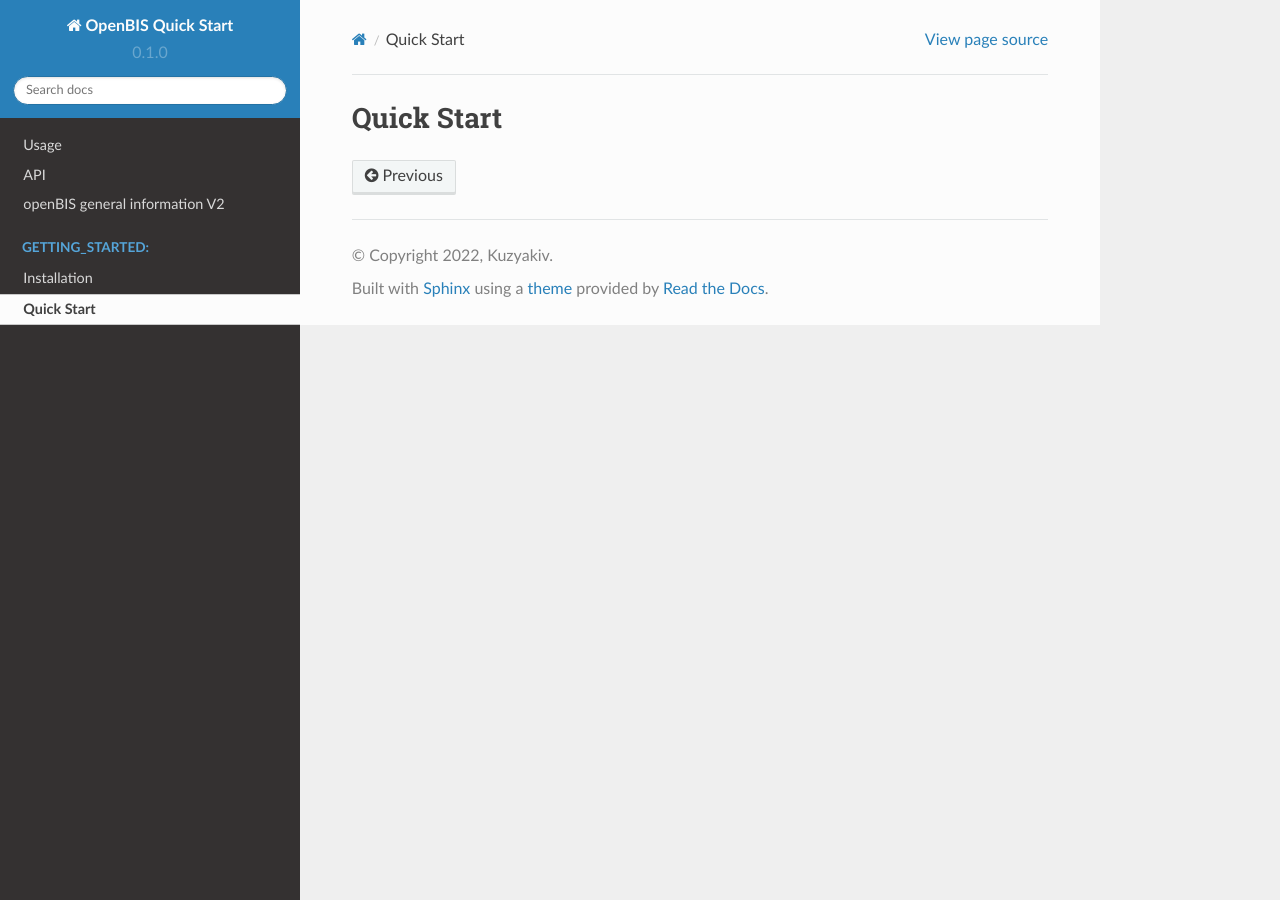
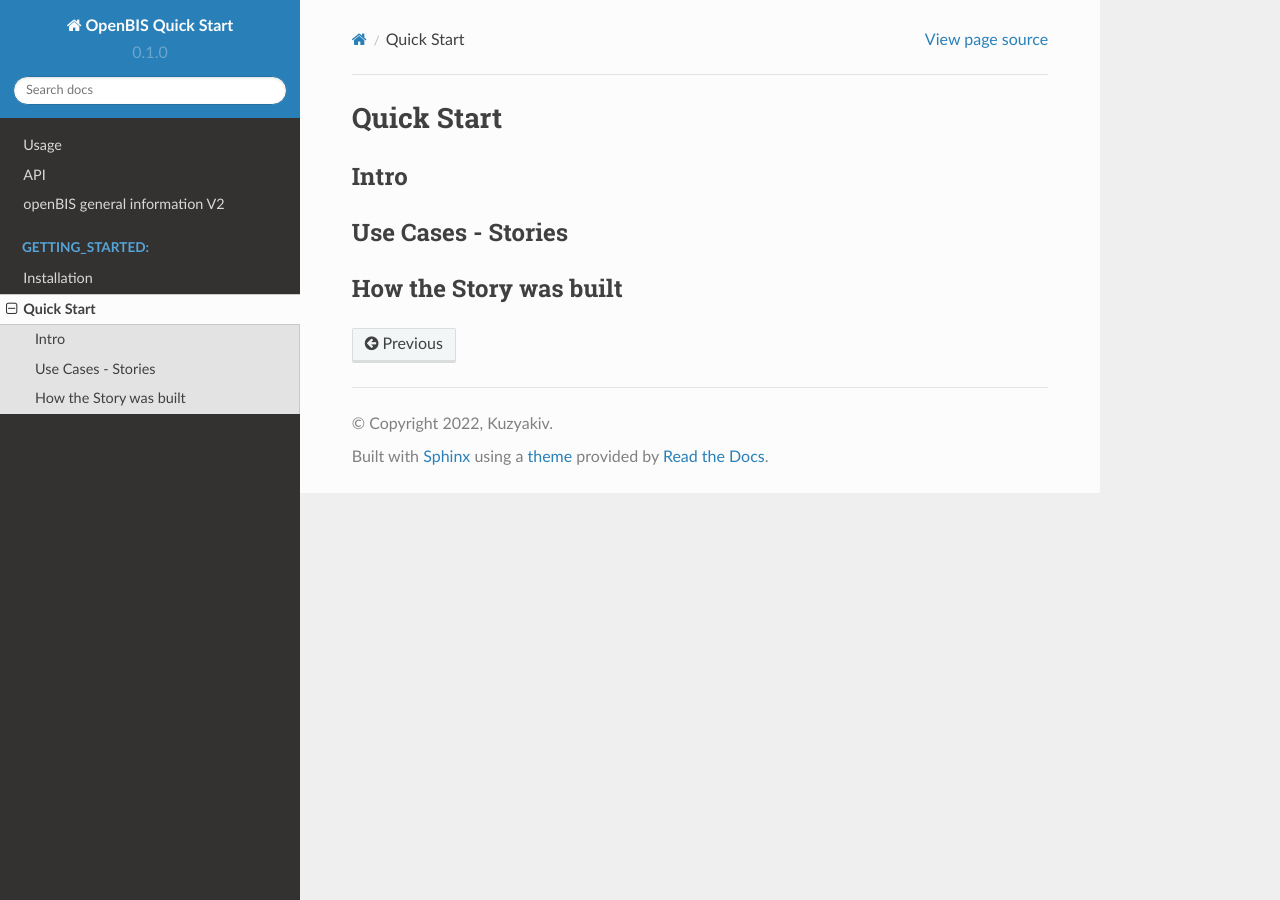
Before and after one commit to rkuzya/rtd-tutorial, a Sphinx documentation site: the page built from docs/source/GETTING_STARTED/QuickStart.rst, in a window 1280 px wide. Built offline with Sphinx 7.4.7 and the Read the Docs theme 2.0.0, drawn with Linux system fonts in a browser that asks for light colours.

Commit message:
Update QuickStart.rst

```diff
--- a/docs/source/GETTING_STARTED/QuickStart.rst
+++ b/docs/source/GETTING_STARTED/QuickStart.rst
@@ -1,2 +1,12 @@
 Quick Start
 ===========
+
+Intro
+-----
+
+Use Cases - Stories
+-------------------
+
+
+How the Story was built
+-----------------------
```
